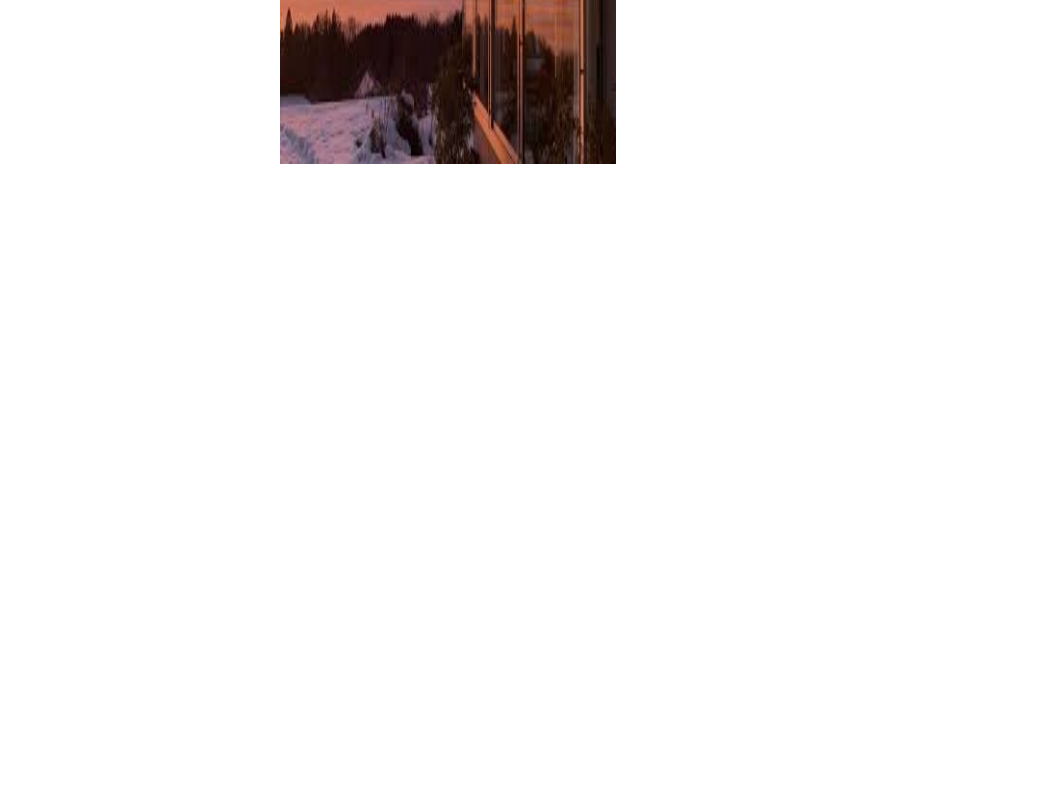
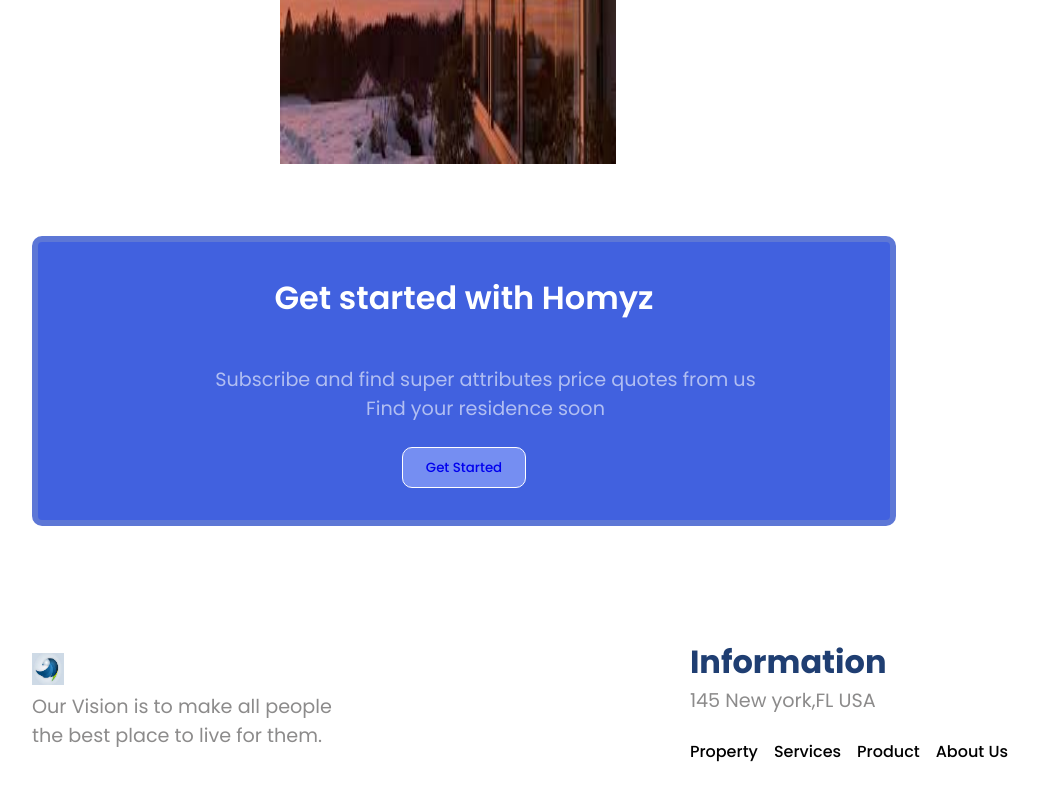
Before and after one commit to padamdamai/ecommerce_website, a React (Create React App) app: page / in a window 1280 px wide. Shown: the part 2741-3541 px from the top of the page, without its empty margins (176-1215 px from the left). Before the commit the page ends 2977 px from the top, so only its background shows below. Built offline with nearby package versions, Linux system fonts and the light colour scheme.

Commit message:
added footer components

```diff
--- a/src/App.js
+++ b/src/App.js
@@ -6,6 +6,8 @@ import { Company } from './components/Companies/Company';
 import Residencies from './components/Residencies/Residencies';
 import Values from './components/Value/Values';
 import Contact from './components/Contact/Contact'
+import GetStarted from './components/GetStarted/GetStarted'
+import Footer from './components/Footer/Footer'
 function App() {
   return (
     <div className = "Apps">
@@ -20,6 +22,8 @@ function App() {
         </div>
         <Values/>
         <Contact/>
+        <GetStarted/>
+        <Footer/>
      </div>
   );
 }
--- /dev/null
+++ b/src/components/Footer/Footer.jsx
@@ -0,0 +1,35 @@
+import React from 'react'
+
+const Footer = () => {
+  return (
+        <section className="f_wrapper">
+            <div className="padings innerWidth flexCenter f_container">
+
+
+                {/* left side */}
+                <div className="flexcolStart f_left">
+                    <img src="./logo2.png" alt="secondlogo" />
+                    <br/>
+                    <span className='secondaryText4'>
+                        Our Vision is to make all people <br/>
+                        the best place to live for them.
+                    </span>
+                </div>
+
+                <div className="flexcolStart f_right">
+                    <span className='primaryText'>Information</span><br/>
+                    <span className='secondaryText4'>145 New york,FL USA</span>
+
+                    <div className="flexCenter f_menu">
+                        <span>Property</span><br/>
+                        <span>Services</span><br/>
+                        <span>Product</span><br/>
+                        <span>About Us</span>
+                    </div>
+                </div>
+            </div>
+        </section>
+  )
+}
+
+export default Footer
--- /dev/null
+++ b/src/components/GetStarted/GetStarted.css
@@ -0,0 +1,56 @@
+.flexcolCenter{
+    display: flex;
+    flex-direction: column;
+    align-items: center;
+}
+.inner_container{
+    gap: 1.5rem;
+    background: #4161df;
+    padding:2rem;
+    border-radius:10px;
+    border: 6px solid #5d77d6;
+    text-align: center;
+    margin: 0rem 13rem 1rem;
+    height: auto;
+}
+.inner_container .primaryText{
+    color: white;
+    font-weight: 600;
+}
+.secondaryText3 {
+    font-size: 1.2rem;
+    color: rgb(255,255, 255,0.587);
+    padding-left: 43px;
+    margin-top: -30px;
+  }
+  .inner_container .button a{
+    text-decoration: none;
+  }
+  .inner_container .button {
+    background: #758ef2;
+    box-shadow:rgb(245, 243, 243) ;
+    border: 1px solid white;
+    border-radius: 10px;
+  }
+  .f_left img{
+    height: 2rem;
+    width: 2rem;
+  }
+  .f_container{
+justify-content: space-between;
+margin: 7rem 6rem 3rem 13rem;
+  }
+  .f_left{
+    gap: 1rem;
+  }
+  .f_menu{
+    gap: 0.5rem;
+    margin-top: 1.5rem;
+    font-weight: 500;
+
+  }
+  .secondaryText4 {
+    font-size: 1.2rem;
+    color: rgb(140 139 139);
+    padding-left: 0px;
+  }
--- /dev/null
+++ b/src/components/GetStarted/GetStarted.jsx
@@ -0,0 +1,22 @@
+import React from "react";
+import './GetStarted.css'
+
+const GetStarted = ()=>{
+    return (
+        <section className="g_wrapper">
+             <div className=" paddiings innerWidth g_container">
+                <div className="flexcolCenter inner_container">
+                    <span className="primaryText">Get started with Homyz</span><br/>
+                    <span className="secondaryText3">Subscribe and find super attributes price quotes from us
+                        <br/>
+                        Find your residence soon
+                    </span>
+                    <button className="button">
+                        <a href="mailto:padamdamai888@gmail.com">Get Started</a>
+                    </button>
+                </div>
+            </div>
+        </section>
+    )
+}
+export default GetStarted
--- a/src/index.css
+++ b/src/index.css
@@ -30,6 +30,7 @@
   border: none;
   border-radius: 4px;
   transition: all 300ms ease-in;
+  text-decoration: none;
 }
 .button:hover{
   cursor: pointer;
```
Also changed, not shown: public/logo2.png (added), src/components/Footer/Footer.css (added).
